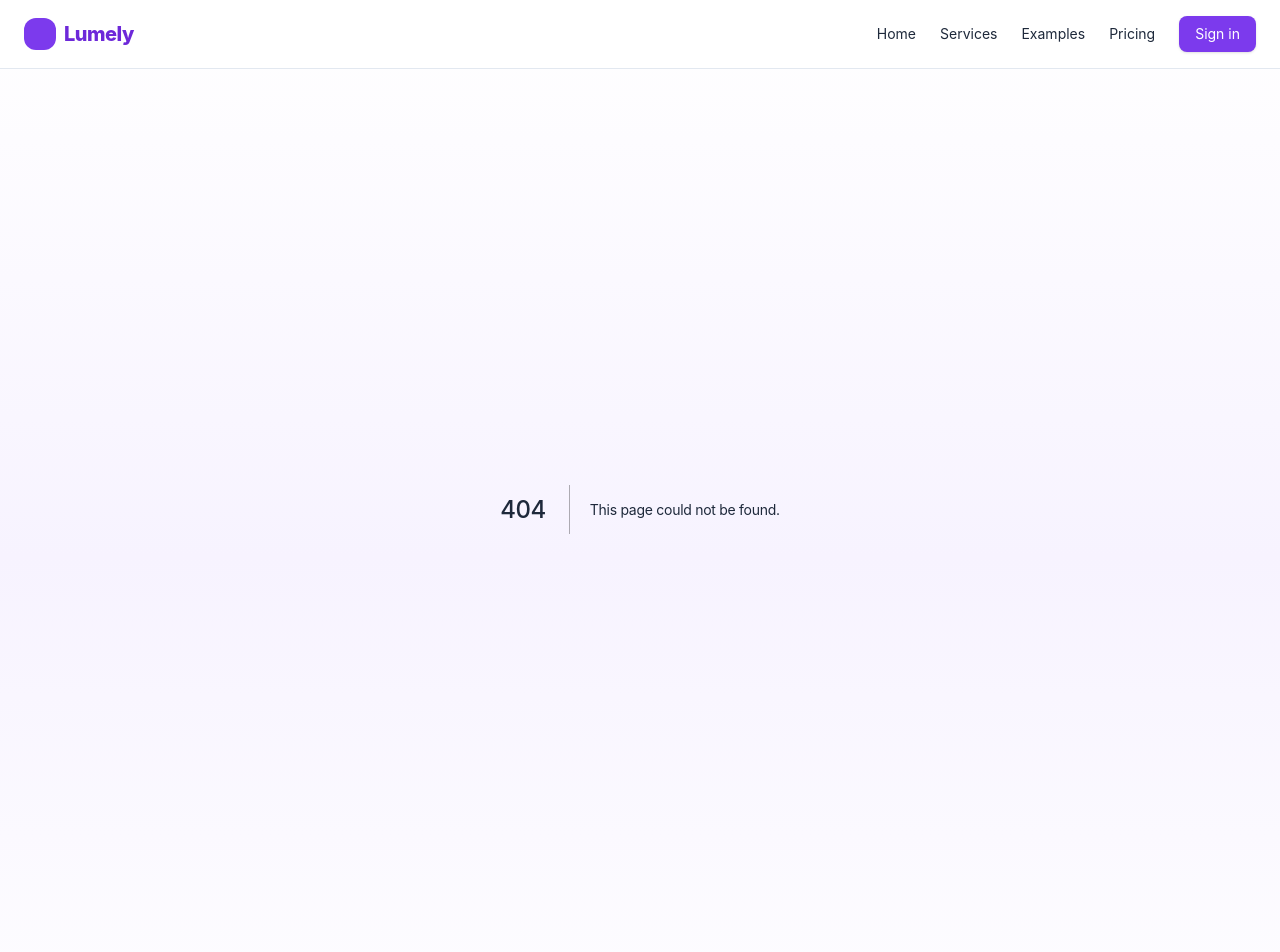
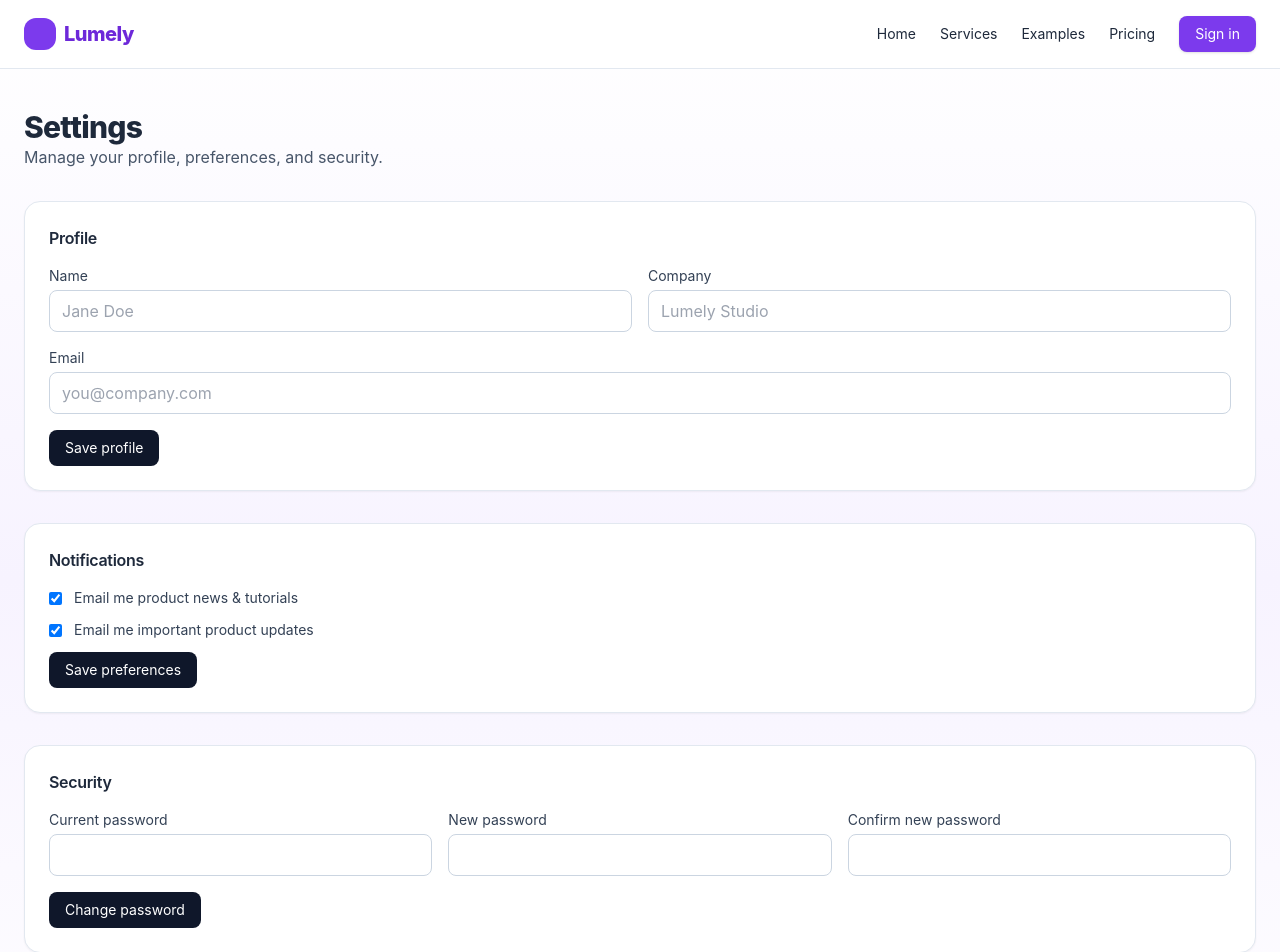
Before and after one commit to markgaughan75-maker/test-2, a Next.js app: page /account/settings in a window 1280 px wide. Before the commit this address had no page. Shown: the top 952 px of the page. Built offline with nearby package versions, Linux system fonts and the light colour scheme.

Commit message:
Create page.tsx

```diff
--- /dev/null
+++ b/app/account/settings/page.tsx
@@ -0,0 +1,127 @@
+'use client';
+
+import { useEffect, useState } from 'react';
+
+export default function SettingsPage() {
+  const [name, setName] = useState('');
+  const [company, setCompany] = useState('');
+  const [email, setEmail] = useState('');
+  const [newsletter, setNewsletter] = useState(true);
+  const [productUpdates, setProductUpdates] = useState(true);
+
+  useEffect(() => {
+    setName(localStorage.getItem('lumely_name') || '');
+    setCompany(localStorage.getItem('lumely_company') || '');
+    setEmail(localStorage.getItem('lumely_email') || '');
+    setNewsletter(localStorage.getItem('lumely_news') !== 'false');
+    setProductUpdates(localStorage.getItem('lumely_updates') !== 'false');
+  }, []);
+
+  function saveProfile(e: React.FormEvent) {
+    e.preventDefault();
+    localStorage.setItem('lumely_name', name);
+    localStorage.setItem('lumely_company', company);
+    localStorage.setItem('lumely_email', email);
+    alert('Profile saved (demo).');
+  }
+
+  function savePrefs(e: React.FormEvent) {
+    e.preventDefault();
+    localStorage.setItem('lumely_news', String(newsletter));
+    localStorage.setItem('lumely_updates', String(productUpdates));
+    alert('Preferences saved (demo).');
+  }
+
+  function changePassword(e: React.FormEvent) {
+    e.preventDefault();
+    alert('Password changed (demo).');
+  }
+
+  return (
+    <div className="space-y-8">
+      <header>
+        <h1 className="text-2xl md:text-3xl font-extrabold tracking-tight">Settings</h1>
+        <p className="text-slate-600">Manage your profile, preferences, and security.</p>
+      </header>
+
+      <section className="rounded-2xl border border-slate-200 bg-white p-6 shadow-sm">
+        <h2 className="font-semibold">Profile</h2>
+        <form onSubmit={saveProfile} className="grid gap-4 md:grid-cols-2 mt-4">
+          <label className="block">
+            <div className="text-sm text-slate-700 mb-1">Name</div>
+            <input
+              className="w-full rounded-lg border border-slate-300 px-3 py-2"
+              value={name}
+              onChange={(e) => setName(e.target.value)}
+              placeholder="Jane Doe"
+            />
+          </label>
+          <label className="block">
+            <div className="text-sm text-slate-700 mb-1">Company</div>
+            <input
+              className="w-full rounded-lg border border-slate-300 px-3 py-2"
+              value={company}
+              onChange={(e) => setCompany(e.target.value)}
+              placeholder="Lumely Studio"
+            />
+          </label>
+          <label className="block md:col-span-2">
+            <div className="text-sm text-slate-700 mb-1">Email</div>
+            <input
+              type="email"
+              className="w-full rounded-lg border border-slate-300 px-3 py-2"
+              value={email}
+              onChange={(e) => setEmail(e.target.value)}
+              placeholder="you@company.com"
+            />
+          </label>
+          <div className="md:col-span-2">
+            <button className="rounded-lg bg-slate-900 px-4 py-2 text-white text-sm hover:bg-slate-800">
+              Save profile
+            </button>
+          </div>
+        </form>
+      </section>
+
+      <section className="rounded-2xl border border-slate-200 bg-white p-6 shadow-sm">
+        <h2 className="font-semibold">Notifications</h2>
+        <form onSubmit={savePrefs} className="space-y-3 mt-4">
+          <label className="flex items-center gap-3">
+            <input type="checkbox" checked={newsletter} onChange={(e) => setNewsletter(e.target.checked)} />
+            <span className="text-sm text-slate-700">Email me product news & tutorials</span>
+          </label>
+          <label className="flex items-center gap-3">
+            <input type="checkbox" checked={productUpdates} onChange={(e) => setProductUpdates(e.target.checked)} />
+            <span className="text-sm text-slate-700">Email me important product updates</span>
+          </label>
+          <button className="mt-2 rounded-lg bg-slate-900 px-4 py-2 text-white text-sm hover:bg-slate-800">
+            Save preferences
+          </button>
+        </form>
+      </section>
+
+      <section className="rounded-2xl border border-slate-200 bg-white p-6 shadow-sm">
+        <h2 className="font-semibold">Security</h2>
+        <form onSubmit={changePassword} className="grid gap-4 md:grid-cols-3 mt-4">
+          <label className="block">
+            <div className="text-sm text-slate-700 mb-1">Current password</div>
+            <input type="password" className="w-full rounded-lg border border-slate-300 px-3 py-2" />
+          </label>
+          <label className="block">
+            <div className="text-sm text-slate-700 mb-1">New password</div>
+            <input type="password" className="w-full rounded-lg border border-slate-300 px-3 py-2" />
+          </label>
+          <label className="block">
+            <div className="text-sm text-slate-700 mb-1">Confirm new password</div>
+            <input type="password" className="w-full rounded-lg border border-slate-300 px-3 py-2" />
+          </label>
+          <div className="md:col-span-3">
+            <button className="rounded-lg bg-slate-900 px-4 py-2 text-white text-sm hover:bg-slate-800">
+              Change password
+            </button>
+          </div>
+        </form>
+      </section>
+    </div>
+  );
+}
```
